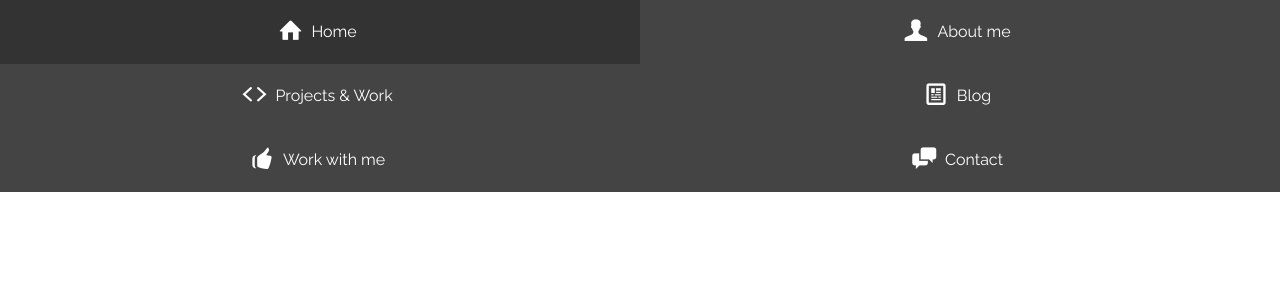
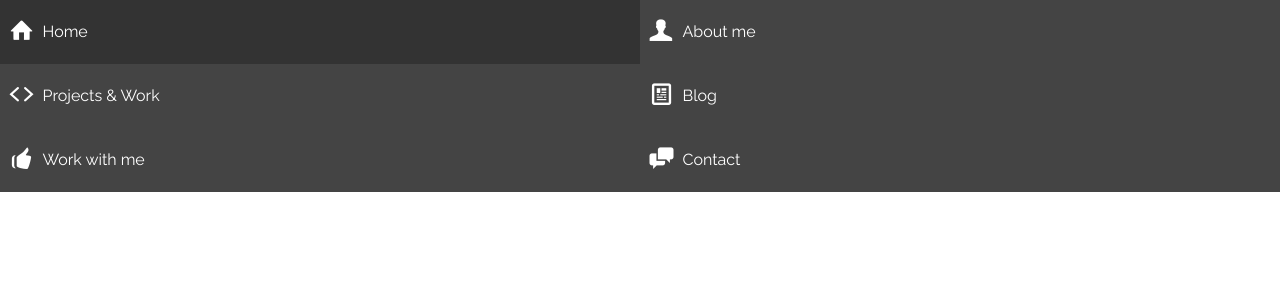
Before and after one commit to theZieger/eric-zieger.de, a PHP site: page / in a window 1280 px wide. Shown: the top 300 px of the page. Run offline with PHP 8.4, Linux system fonts and the light colour scheme; some libraries are stand-ins or nearby versions.

Commit message:
feat(navigation): change navigation positioning

```diff
--- a/app/index.html
+++ b/app/index.html
@@ -10,14 +10,14 @@
     <!-- Place favicon.ico and apple-touch-icon.png in the root directory -->
     <!-- build:css(.) styles/vendor.css -->
     <!-- bower:css -->
-    <link rel="stylesheet" href="bower_components/normalize-css/normalize.css">
     <!-- endbower -->
     <!-- endbuild -->
     <!-- build:css(.tmp) styles/main.css -->
     <link rel="stylesheet" href="styles/main.css">
+    <link rel="stylesheet" href="../bower_components/normalize-css/normalize.css">
     <!-- endbuild -->
     <!-- build:js scripts/vendor/modernizr.js -->
-    <script src="bower_components/modernizr/modernizr.js"></script>
+    <script src="../bower_components/modernizr/modernizr.js"></script>
     <!-- endbuild -->
 
   </head>
--- a/app/styles/main.css
+++ b/app/styles/main.css
@@ -45,7 +45,6 @@ html, body {
   height: 4em;
   line-height: 4em;
   float: left;
-  text-align: center;
   transition: background .3s ease-in-out;
 }
 
@@ -54,7 +53,7 @@ html, body {
   vertical-align: text-bottom;
   position: relative;
   top: .1em;
-  left: -.2em;
+  padding: 0 .2em 0 .4em;
 }
 
 .nav-item:hover,
@@ -72,7 +71,7 @@ html, body {
   display: block;
   visibility: visible;
   position: absolute;
-  right: 1.5em;
+  right: .5em;
   top: 0;
   font-size: 2em;
   transition: all .3s ease-out;
```
